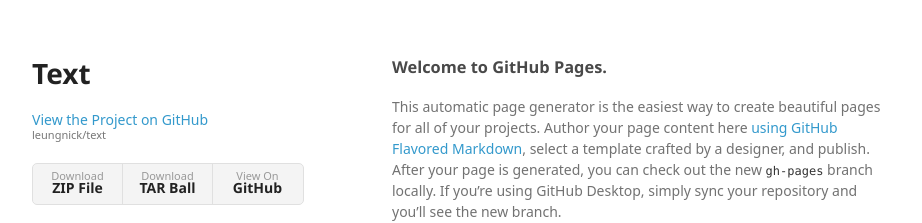
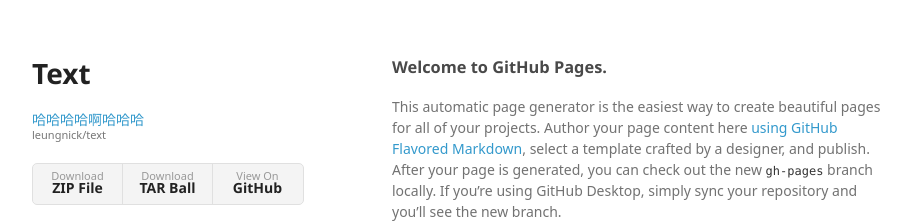
Before and after one commit to LeungNick/text, a plain HTML site: page index.html in a window 1280 px wide. Shown: the top 223 px of the page, without its empty margins (178-1100 px from the left). Drawn offline with Linux system fonts and the light colour scheme; a web font is replaced by a local one.

Commit message:
Update index.html

```diff
--- a/index.html
+++ b/index.html
@@ -18,7 +18,7 @@
         <h1>Text</h1>
         <p></p>
 
-        <p class="view"><a href="https://github.com/leungnick/text">View the Project on GitHub <small>leungnick/text</small></a></p>
+        <p class="view"><a href="https://github.com/leungnick/text">哈哈哈哈啊哈哈哈<small>leungnick/text</small></a></p>
 
 
         <ul>
```
